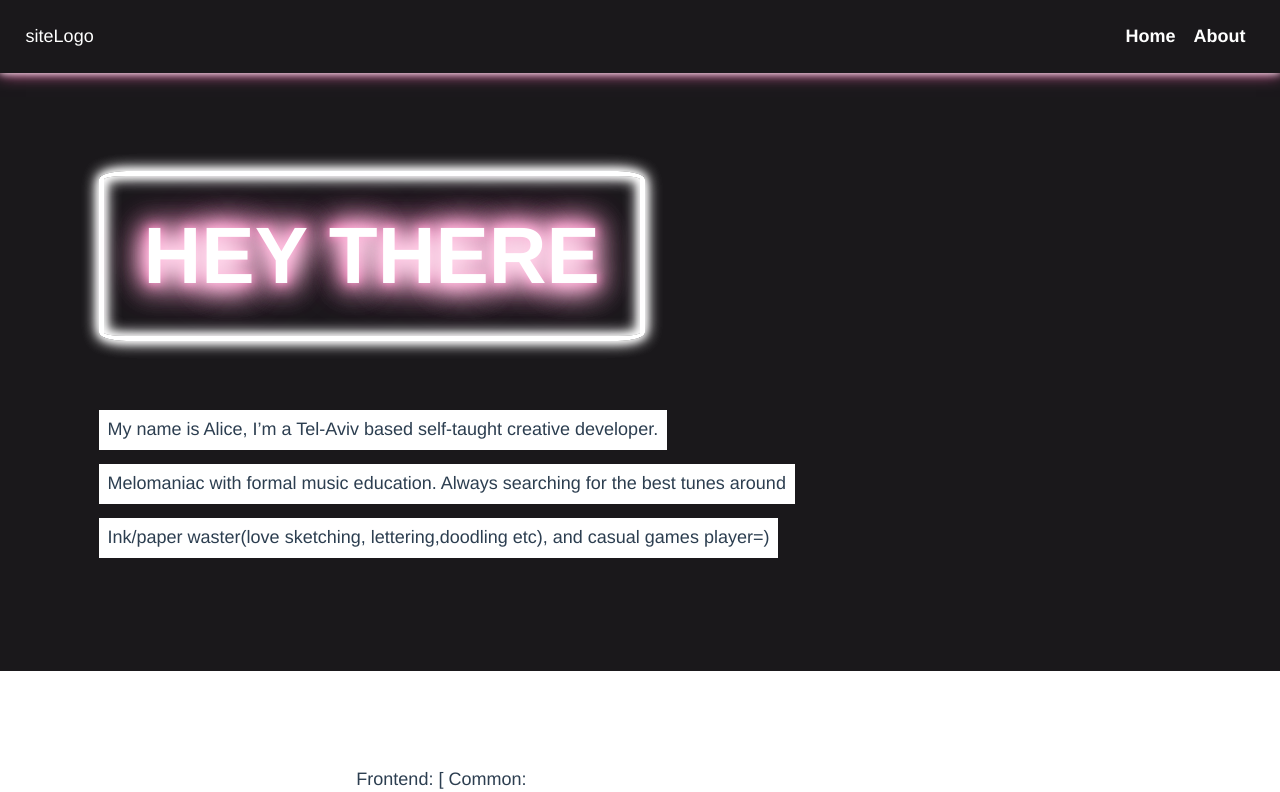
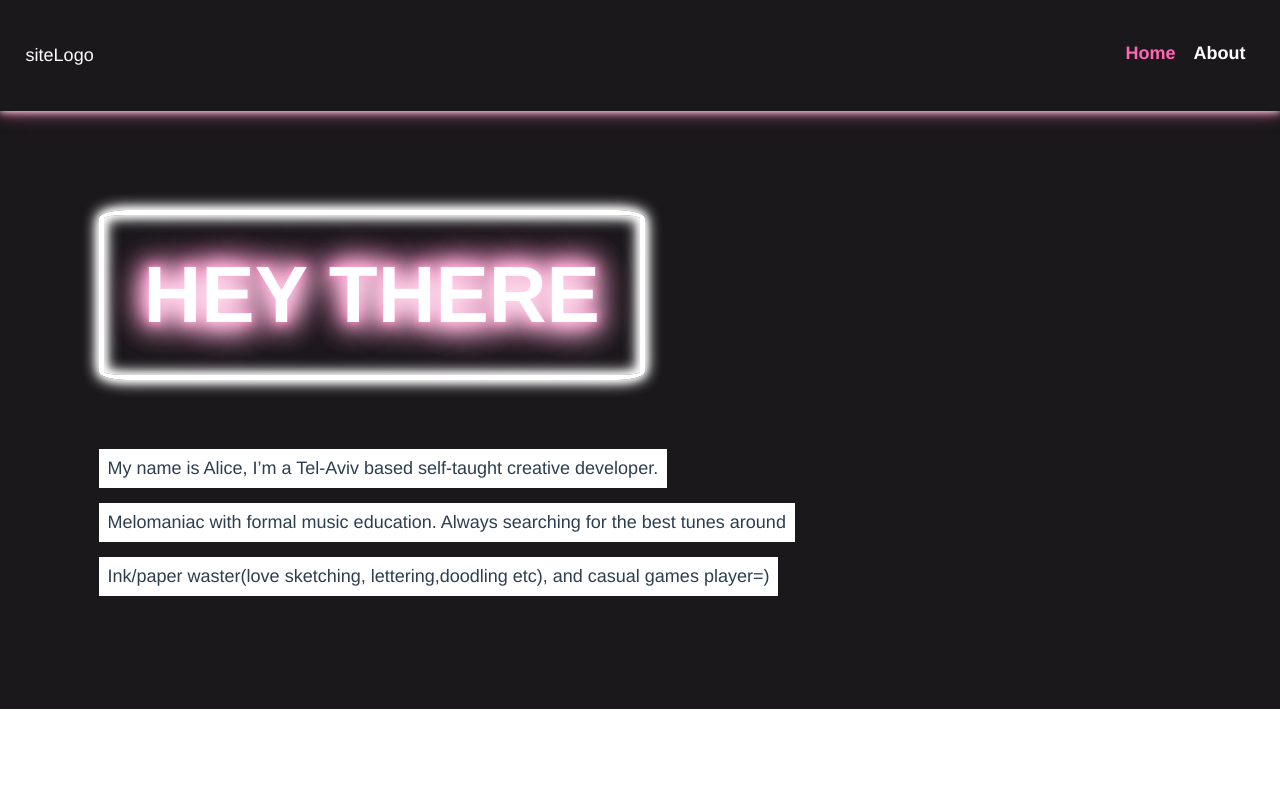
Before and after one commit to 4l1c30zz/vue3-blog, a Vue app: page / in a window 1280 px wide. Shown: the top 792 px of the page. Built offline with nearby package versions, Linux system fonts and the light colour scheme; no server answers.

Commit message:
nav styles added

```diff
--- a/src/assets/scss/main.scss
+++ b/src/assets/scss/main.scss
@@ -20,18 +20,7 @@ footer {
       0 0 1rem color(hot_pink),
   }
 }
-#nav a{
-  padding: 0 0.5em;
-  border-bottom: 2px solid transparent;
-  border-radius: 5%;
-  transition: all ease 0.3s;
-  font-weight: 900;
-  &:hover{
-      color: color(hot_pink);
-      border-color: color(hot_pink);
-      padding: 0.5em;
-  }
-}
+
 #app {
   width: 100%;
   height: 100%;
@@ -39,6 +28,53 @@ footer {
   align-content: center;
   flex-direction: column;
 }
+
+/*app header styles*/
+.header {
+  min-height: 60px;
+
+  .router-link-active {
+    color: color(hot_pink);
+  }
+}
+
+.header a {
+  padding: 0.5em;
+  border-radius: 5%;
+  font-weight: 900;
+  transition: all ease 0.5s;
+
+  &:hover {
+    color: color(__turquoise);
+    transform: scale(1.1);
+    &:after {
+      height: 3px;
+      background: $gradient1;
+      margin-top: 10px;
+      background-size: 400%;
+      animation: gradient_flow ease-in 3.3s infinite alternate-reverse;
+    }
+  }
+
+  &:after {
+    content: '';
+    height: 3px;
+    display: block;
+    background: transparent;
+  }
+}
+
+@keyframes gradient_flow {
+  0% {
+    background-position: 0%;
+  }
+
+  0% {
+    background-position: 100%;
+  }
+}
+
+/*end app header styles*/
 
 /*heading styles*/
 h1,
@@ -84,12 +120,15 @@ h4 {
   flex-wrap: wrap;
   align-items: center;
 }
+
 .flex-center {
   justify-content: center;
 }
+
 .flex-between {
   justify-content: space-between;
 }
+
 .flex-start {
   justify-content: flex-start;
 }
@@ -141,6 +180,18 @@ h4 {
 /*end text-helpers*/
 
 /*hero section*/
+.hero {
+  background: color(raisin_black);
+}
+
+.hero .hero-paragraph p {
+  background: white;
+  margin-bottom: 0.8em;
+  padding: 0.5em;
+}
+/*end hero-section*/
+
+/*welcome neon sign styles*/
 .neon-sign {
   font-size: 80px;
   line-height: 1em;
@@ -156,10 +207,10 @@ h4 {
     0 0 3rem color(hot_pink);
   box-shadow: 0 0 .5rem white,
     inset 0 0 0.5rem white,
-    0 0 1rem color(turquoise),
-    inset 0 0 1rem color(turquoise),
-    0 0 1rem color(turquoise),
-    inset 0 0 1rem color(turquoise);
+    0 0 1rem color(_turquoise),
+    inset 0 0 1rem color(_turquoise),
+    0 0 1rem color(_turquoise),
+    inset 0 0 1rem color(_turquoise);
   border: 5px solid white;
   border-radius: 5%;
   display: inline-block;
@@ -176,10 +227,10 @@ h4 {
       0 0 5rem color(hot_pink);
     box-shadow: 0 0 .5rem white,
       inset 0 0 0.5rem white,
-      0 0 1rem color(turquoise),
-      inset 0 0 1rem color(turquoise),
-      0 0 2rem color(turquoise),
-      inset 0 0 2rem color(turquoise);
+      0 0 1rem color(_turquoise),
+      inset 0 0 1rem color(_turquoise),
+      0 0 2rem color(_turquoise),
+      inset 0 0 2rem color(_turquoise);
     animation: none;
   }
 }
@@ -200,10 +251,10 @@ h4 {
       0 0 5rem color(hot_pink);
     box-shadow: 0 0 .5rem white,
       inset 0 0 0.5rem white,
-      0 0 1rem color(turquoise),
-      inset 0 0 1rem color(turquoise),
-      0 0 2rem color(turquoise),
-      inset 0 0 2rem color(turquoise);
+      0 0 1rem color(_turquoise),
+      inset 0 0 1rem color(_turquoise),
+      0 0 2rem color(_turquoise),
+      inset 0 0 2rem color(_turquoise);
   }
 
   20%,
@@ -213,14 +264,4 @@ h4 {
   }
 }
 
-.hero {
-  background: color(raisin_black);
-}
-
-.hero .hero-paragraph p {
-  background: white;
-  margin-bottom: 0.8em;
-  padding: 0.5em;
-}
-
-/*end hero-section*/
+/*end welcome neon sign styles*/
--- a/src/components/header.vue
+++ b/src/components/header.vue
@@ -3,7 +3,7 @@
     <div class="logo">
       siteLogo
     </div>
-    <div id="nav">
+    <div id="nav" class="header flex flex-between">
       <router-link to="/">Home</router-link>
       <router-link to="/about">About</router-link>
     </div>
```
